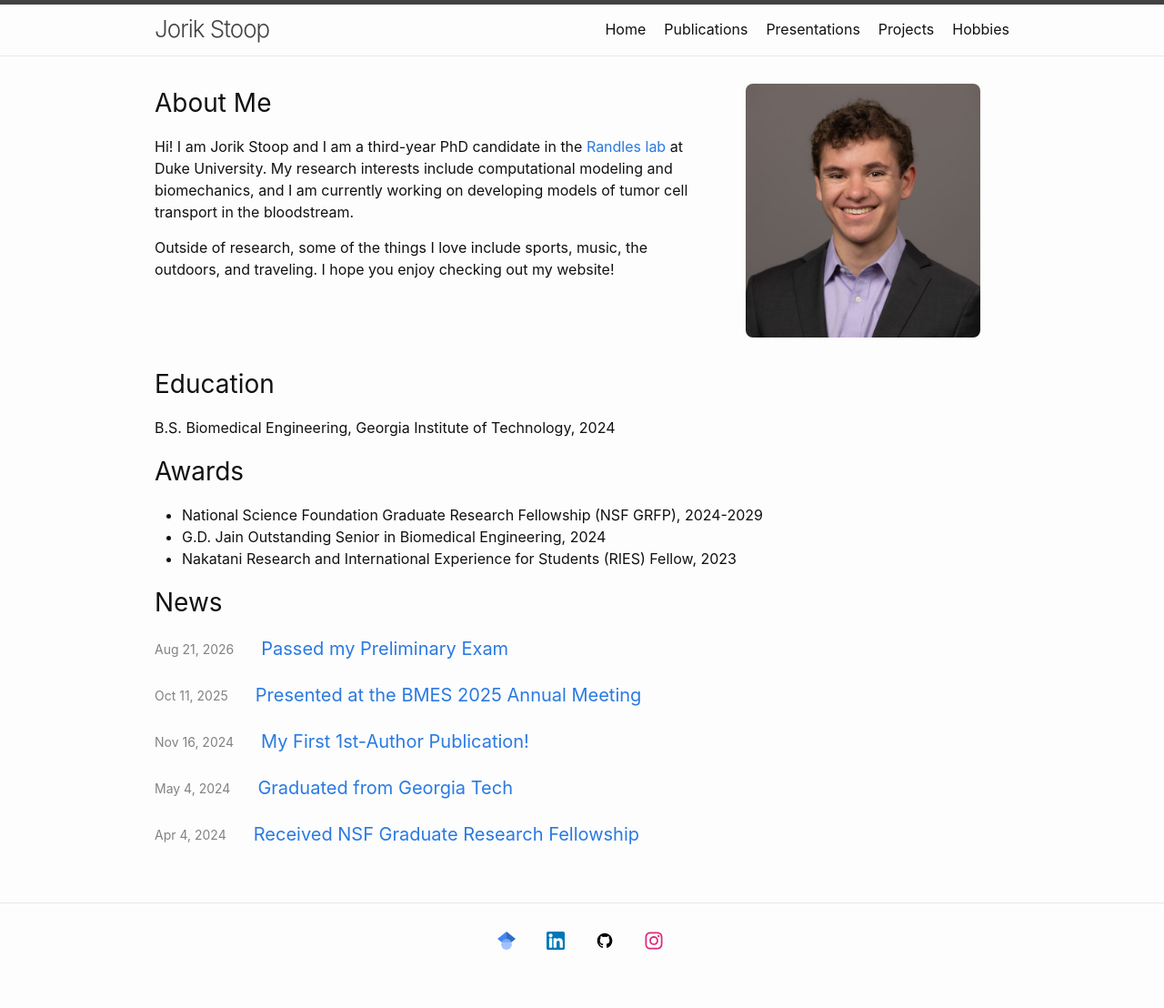
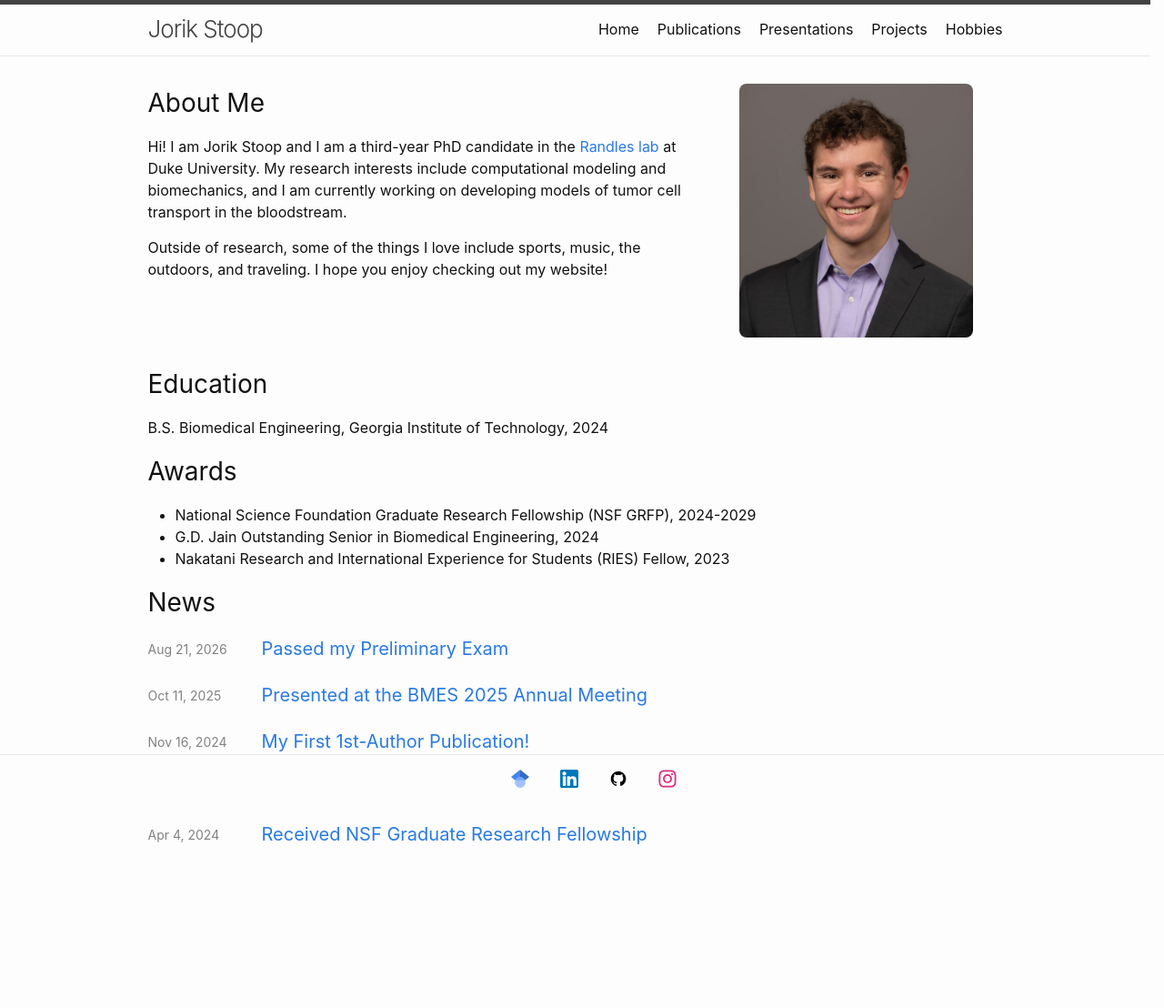
Before and after one commit to jorikstoop/jorikstoop.github.io, a Jekyll site: the page built from index.html, in a window 1280 px wide. Shown: the whole page at 91% size. Built offline with Jekyll 4.4.1, drawn with Linux system fonts in a browser that asks for light colours; after the commit the page ends 1052 px from its top, so only the background shows below that.

Commit message:
updates to layout: make footer always visible, add permanent scroll bar space, clean up old comments

```diff
--- a/_sass/minima/_layout.scss
+++ b/_sass/minima/_layout.scss
@@ -8,6 +8,9 @@
 
   // Positioning context for the mobile navigation icon
   position: relative;
+
+  // make sure header displays on top of other layers
+  z-index: 100;
 }
 
 .site-title {
@@ -47,6 +50,7 @@
   }
 
   @include media-query($on-palm) {
+    // collapse to dropdown menu for small screen
     position: absolute;
     top: 9px;
     right: $spacing-unit / 2;
@@ -60,7 +64,6 @@
       float: right;
       width: 36px;
       height: 36px;
-      z-index: 2;
       cursor: pointer;
     }
 
@@ -101,13 +104,16 @@
 }
 
 
-
 /**
  * Site footer
  */
 .site-footer {
   border-top: 1px solid $grey-color-light;
-  padding: $spacing-unit 0;
+  padding: $spacing-unit / 2;
+  position: fixed;
+  bottom: 0;
+  width: 100%;
+  background-color: $background-color;
 }
 
 .footer-heading {
@@ -139,80 +145,30 @@
   @include relative-font-size(0.9375);
   color: $grey-color;
   margin-left: -$spacing-unit / 2;
-  @extend %clearfix;
   display: flex;
 }
 
 .footer-col {
-  float: left;
-  margin-bottom: $spacing-unit / 2;
+  margin-bottom: 0;
   padding-left: $spacing-unit / 2;
 }
 
-/* Three column footer with email, socials, and site description */
-/*
-.footer-col-1 {
-  order: 1;
-  width: -webkit-calc(30% - (#{$spacing-unit} / 2));
-  width:         calc(30% - (#{$spacing-unit} / 2));
-}
-
-.footer-col-2 {
-  order: 2;
-  width: -webkit-calc(40% - (#{$spacing-unit} / 2));
-  width:         calc(40% - (#{$spacing-unit} / 2));
-  float: none;
-}
-
-.footer-col-3 {
-  order: 3;
-  text-align: right;
-  width: -webkit-calc(30% - (#{$spacing-unit} / 2));
-  width:         calc(30% - (#{$spacing-unit} / 2));
-}*/
-
-/* footer with only socials */
+// footer with only socials
 .footer-col-1,
 .footer-col-3{
   display: none;
 }
 .footer-col-2{
-    width: -webkit-calc(100% - (#{$spacing-unit} / 2));
   width:         calc(100% - (#{$spacing-unit} / 2));
 }
 
-/* Don't change anything for 600-800px screen size
-@include media-query($on-laptop) {
-  .footer-col-1,
-  .footer-col-2 {
-    width: -webkit-calc(50% - (#{$spacing-unit} / 2));
-    width:         calc(50% - (#{$spacing-unit} / 2));
-  }
-
-  .footer-col-3 {
-    width: -webkit-calc(100% - (#{$spacing-unit} / 2));
-    width:         calc(100% - (#{$spacing-unit} / 2));
-  }
-}*/
-
-@include media-query($on-palm) {
-  /* For on-palm (narrow screen) only display the middle column with socials */
-  .footer-col-1,
-  .footer-col-3{
-    display: none;
-  }
-
-  .footer-col-2{
-    width: -webkit-calc(100% - (#{$spacing-unit} / 2));
-    width:         calc(100% - (#{$spacing-unit} / 2));
-  }
-}
 
 /**
  * Page content (Site Homepage)
  */
 .page-content {
   padding: $spacing-unit 0;
+  padding-bottom: $spacing-unit * 3;
   flex: 1;
 }
 
@@ -231,12 +187,6 @@
   display: flex;
   width: 100%;
   align-items: start;
-  /*justify-content: center;*/
-}
-@include media-query($on-palm) {
-  .about-me-container{
-    display: block;
-  }
 }
 .about-me-text {
   flex: 65;
@@ -251,9 +201,23 @@
   height: auto;
   border-radius: 8px;
 }
+@include media-query($on-palm) {
+  .about-me-container{
+    display: block;
+  }
+  .about-me-text {
+    margin-right: 0;
+  }
+}
+
 
 // EDUCATION
 .education-heading {
+  @include relative-font-size(1.75);
+}
+
+// AWARDS LIST
+.award-list-heading {
   @include relative-font-size(1.75);
 }
 
@@ -271,24 +235,19 @@
 }
 .post-container{
   display: flex;
-  align-items: top;
+  align-items: flex-start;
 }
 .post-meta {
+  flex: 0 0 125px; // set consistent width for date
   font-size: $small-font-size;
   color: $grey-color;
   padding-top: 5px;
-  margin-right: 30px;
 }
 .post-link {
   display: block;
-  //@include relative-font-size(1.5);
   @include relative-font-size(1.25);
 }
 
-// AWARDS LIST
-.award-list-heading {
-  @include relative-font-size(1.75);
-}
 
 /**
  * Posts
@@ -297,13 +256,12 @@
   margin-bottom: $spacing-unit;
 }
 .post-title {
-  //@include relative-font-size(2.625);
   @include relative-font-size(2);
   letter-spacing: -1px;
   line-height: 1;
 
   @include media-query($on-laptop) {
-    @include relative-font-size(2.25);
+    @include relative-font-size(1.75);
   }
 }
 .post-content {
@@ -345,14 +303,12 @@
 
 .project-container{
   margin: $spacing-unit/2;
-  width: -webkit-calc(30% - (#{$spacing-unit} / 2));
   width:         calc(30% - (#{$spacing-unit} / 2));
   height: 200px;
   background: grey;
   border-radius: 8px;
 
   @include media-query($on-palm) {
-    width: -webkit-calc(45% - (#{$spacing-unit} / 2));
     width:         calc(45% - (#{$spacing-unit} / 2));
   }
 }
@@ -397,3 +353,14 @@
     @include relative-font-size(1);
   }
 }
+
+
+/**
+ * Scroll bar
+ */
+
+// make space on all pages (even short ones) for scrollbar
+// this keeps horizontal spacing of all pages same
+html {
+  scrollbar-gutter: stable;
+}
```
Lines whose indentation alone changed are shown as unchanged.
